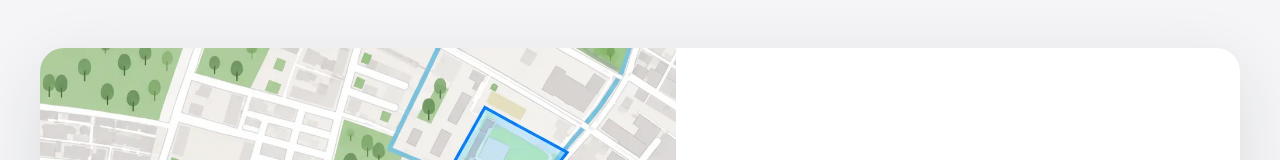
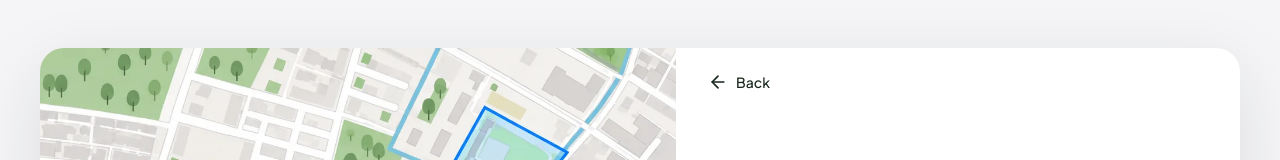
Before and after one commit to Kittikav1n/ANIMAL-SPOTTING-COLLECTION, a Next.js app in the folder my-web-app/: page /login in a window 1280 px wide. Shown: the top 160 px of the page. Built offline with nearby package versions, Linux system fonts and the light colour scheme.

Commit message:
add button back

```diff
--- a/my-web-app/app/login/page.tsx
+++ b/my-web-app/app/login/page.tsx
@@ -3,7 +3,7 @@
 import { useState, type FormEvent } from "react";
 import Link from "next/link";
 import registerMap from "../register/register-map.webp";
-import { Mail, Lock, Eye, EyeOff } from "lucide-react";
+import { ArrowLeft, Mail, Lock, Eye, EyeOff } from "lucide-react";
 import { Button } from "@/components/ui/button";
 import {
     InputGroup,
@@ -31,7 +31,11 @@ export default function Login() {
                     style={{ backgroundImage: `url(${registerMap.src})` }}
                 />
 
-                <section aria-labelledby="login-title" className="flex min-h-svh items-center justify-center px-6 py-8 sm:min-h-0 sm:px-10 sm:py-10 lg:min-h-[780px] lg:px-10 lg:py-16">
+                <section aria-labelledby="login-title" className="relative flex min-h-svh items-center justify-center px-6 pt-14 pb-6 sm:min-h-0 sm:px-10 sm:pt-16 sm:pb-10 lg:min-h-[780px] lg:py-16">
+                    <Link href="/" aria-label="Back to home" className="absolute top-2 left-4 inline-flex min-h-11 items-center gap-2 rounded-sm px-2 text-sm font-medium hover:bg-[#F5F5F7] focus-visible:outline-2 focus-visible:outline-offset-2 focus-visible:outline-[#526E4E] sm:top-3 sm:left-6">
+                        <ArrowLeft aria-hidden="true" className="size-5" />
+                        Back
+                    </Link>
                     <div className="w-full max-w-[410px]">
                         <header className="mb-8 text-center lg:mb-12">
                             <h1 id="login-title" className="text-[32px] font-semibold leading-[1.05] tracking-tight text-[#17251A] sm:text-[38px]">
--- a/my-web-app/app/register/page.tsx
+++ b/my-web-app/app/register/page.tsx
@@ -3,7 +3,7 @@
 import { useState, type FormEvent } from "react";
 import Link from "next/link";
 import registerMap from "./register-map.webp";
-import { User, Mail, Lock, Eye, EyeOff, Pencil } from "lucide-react";
+import { ArrowLeft, User, Mail, Lock, Eye, EyeOff, Pencil } from "lucide-react";
 import { Button } from "@/components/ui/button";
 import {
     InputGroup,
@@ -44,7 +44,11 @@ export default function Register() {
             <div className="grid w-full max-w-[1280px] overflow-hidden bg-white shadow-[0_20px_70px_rgba(23,37,26,.11)] sm:rounded-[24px] lg:h-[820px] lg:grid-cols-[53%_47%]">
                 <MapPanel />
 
-            <section aria-labelledby="register-title" className="flex min-h-svh items-center justify-center px-6 py-8 sm:min-h-0 sm:px-10 sm:py-10 lg:min-h-[780px] lg:px-10 lg:py-14">
+            <section aria-labelledby="register-title" className="relative flex min-h-svh items-center justify-center px-6 pt-14 pb-6 sm:min-h-0 sm:px-10 sm:pt-16 sm:pb-10 lg:min-h-[780px] lg:py-14">
+                <Link href="/" aria-label="Back to home" className="absolute top-2 left-4 inline-flex min-h-11 items-center gap-2 rounded-sm px-2 text-sm font-medium hover:bg-[#F5F5F7] focus-visible:outline-2 focus-visible:outline-offset-2 focus-visible:outline-[#526E4E] sm:top-3 sm:left-6">
+                    <ArrowLeft aria-hidden="true" className="size-5" />
+                    Back
+                </Link>
                 <div className="flex w-full max-w-[410px] flex-col items-center">
                     <header className="text-center">
                         <p className="text-[10px] font-medium tracking-[0.28em] text-[#526E4E] sm:text-[11px]">
```
